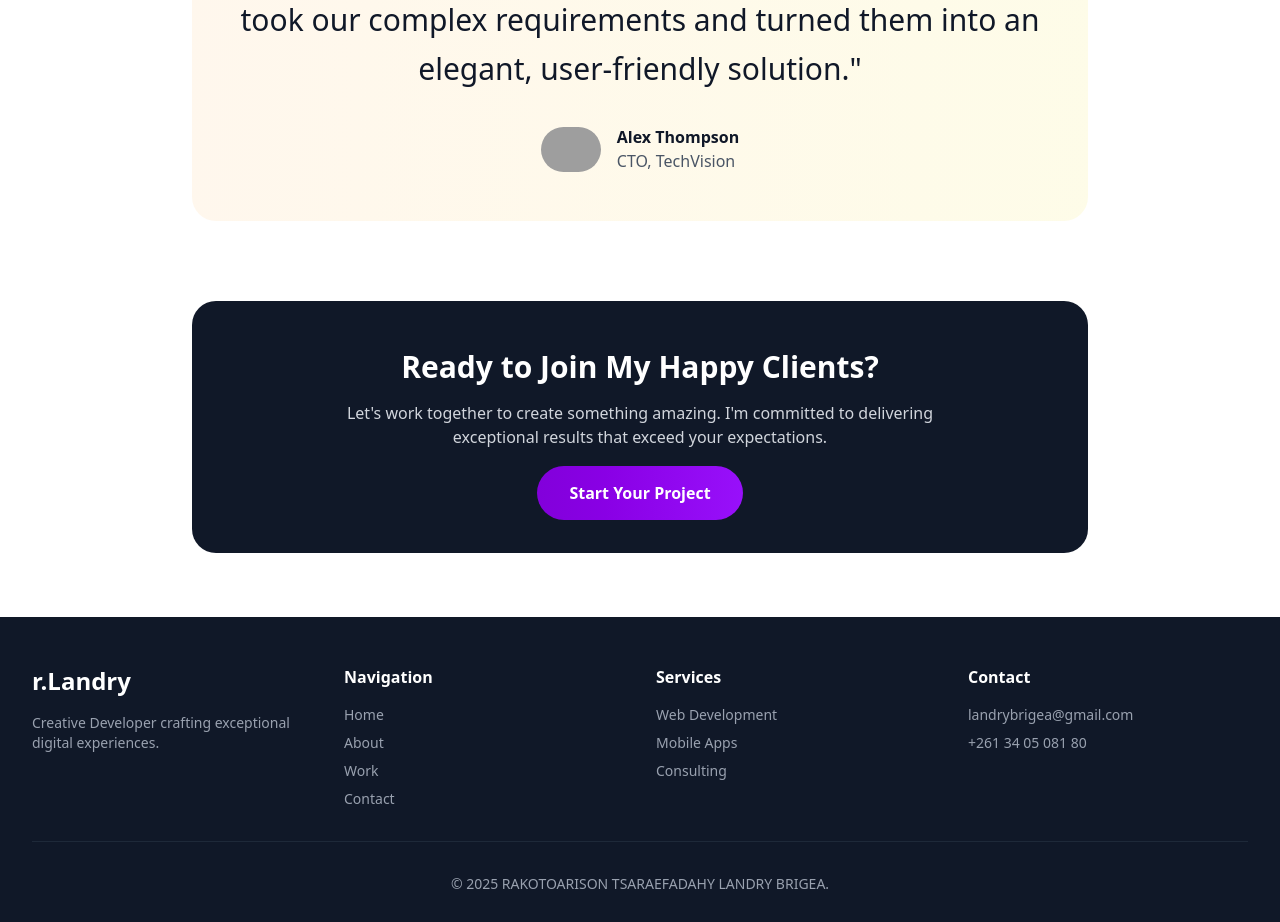
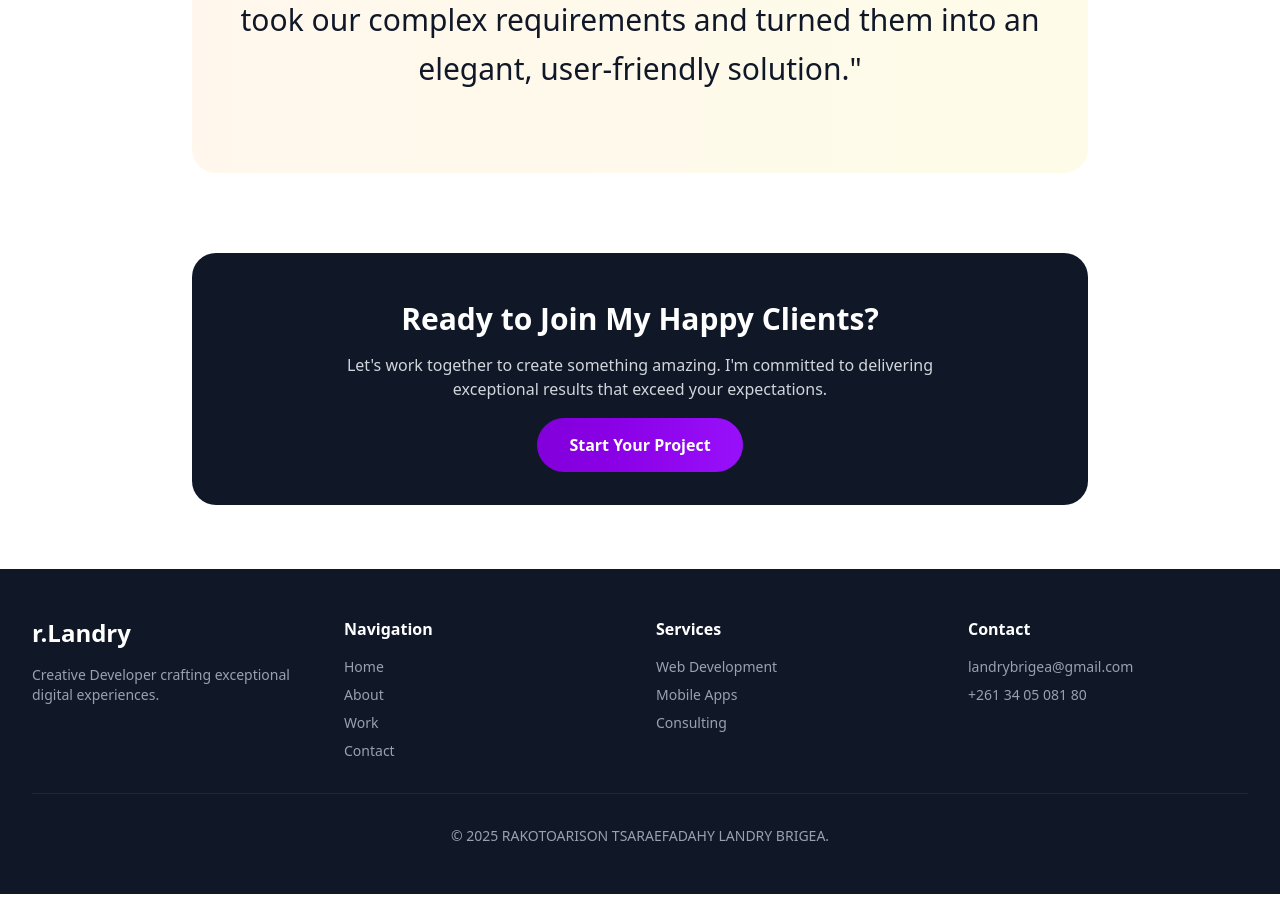
Before and after one commit to rakotoarisonlandry/portfolioV.02, a Next.js app: page /testimonial in a window 1280 px wide. Shown: the part 1520-2442 px from the top of the page. After the commit the page ends 2414 px from the top, so only its background shows below. Built offline with nearby package versions, Linux system fonts and the light colour scheme; grey boxes are pictures that could not be loaded.

Commit message:
fix: remove unused testimonial client section from TestimonialPage component

```diff
--- a/src/app/testimonial/page.tsx
+++ b/src/app/testimonial/page.tsx
@@ -211,19 +211,7 @@ export default function TestimonialPage() {
               He took our complex requirements and turned them into an elegant,
               user-friendly solution.&quot;
             </blockquote>
-            <div className="flex items-center justify-center space-x-4">
-              <Image
-                src="/placeholder.svg?height=60&width=60"
-                alt="Featured client"
-                width={60}
-                height={60}
-                className="rounded-full"
-              />
-              <div className="text-left">
-                <div className="font-bold text-gray-900">Alex Thompson</div>
-                <div className="text-gray-600">CTO, TechVision</div>
-              </div>
-            </div>
+
           </div>
         </div>
       </section>
```
